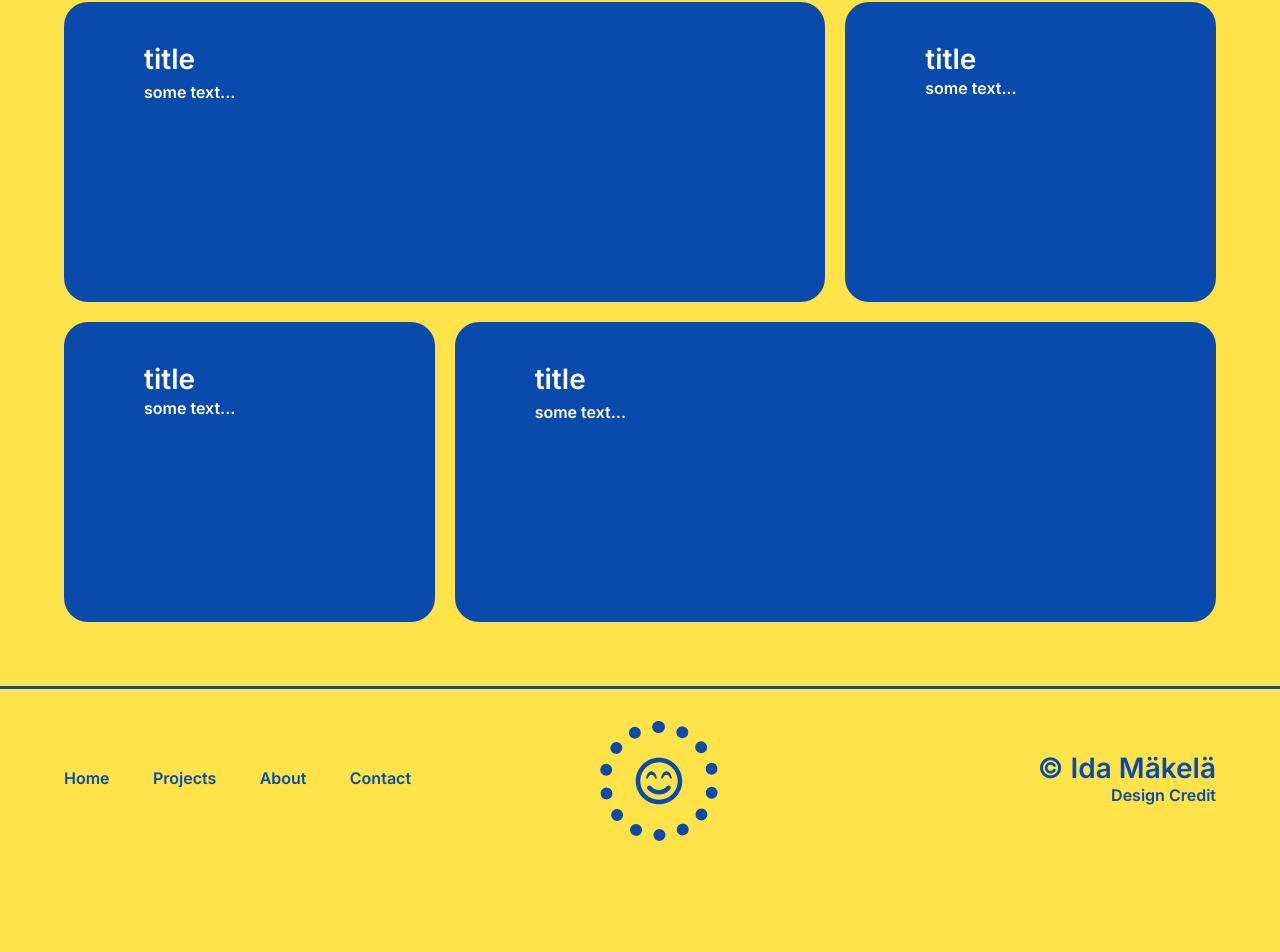
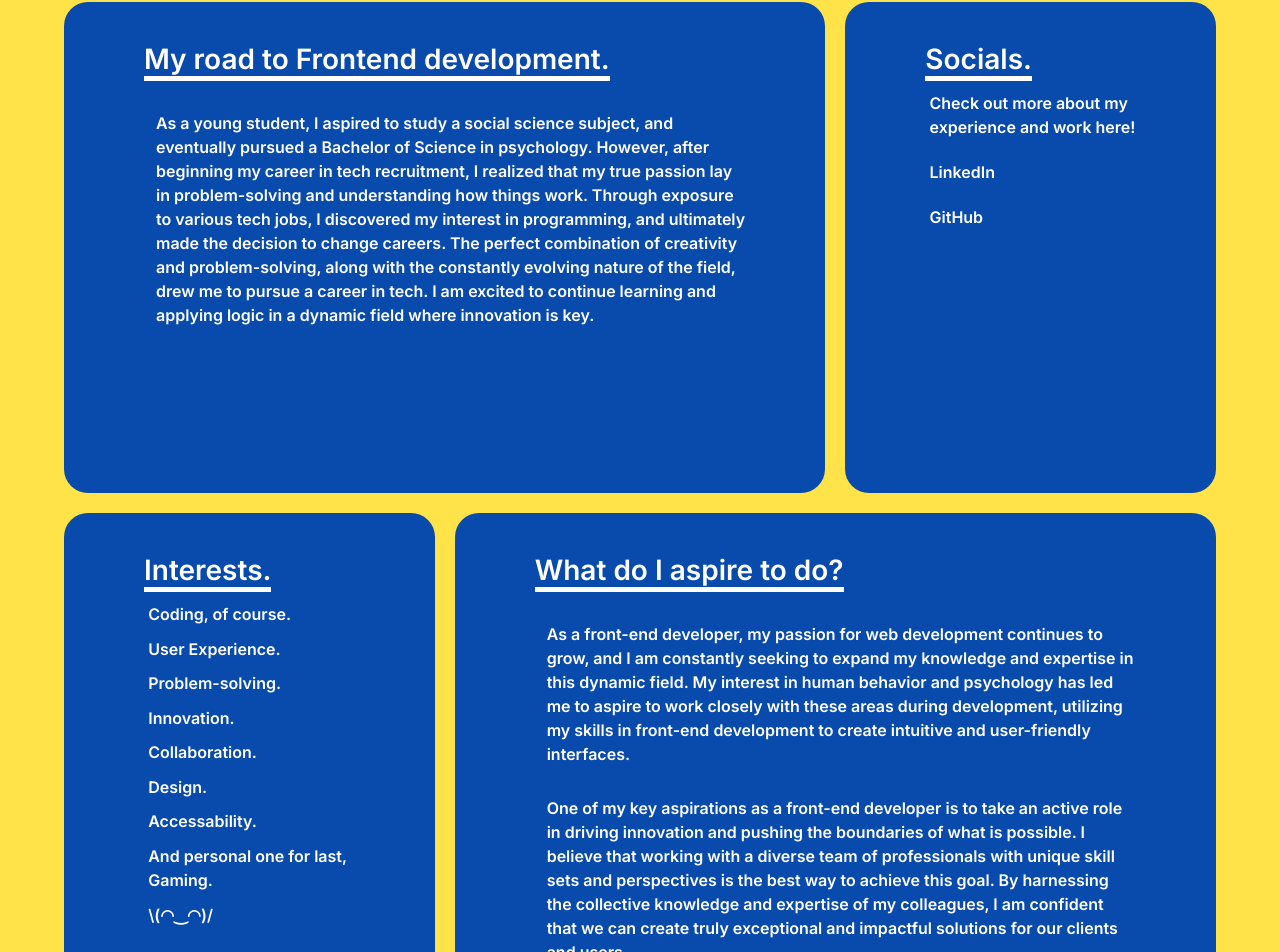
Before and after one commit to idamakela/assign-5, a Next.js app: page /about in a window 1280 px wide. Shown: the part 420-1372 px from the top of the page. Before the commit the page ends 1293 px from the top, so only its background shows below. Built offline with nearby package versions, Linux system fonts and the light colour scheme.

Commit message:
fixed content for about page

```diff
--- a/app/about/page.js
+++ b/app/about/page.js
@@ -11,23 +11,71 @@ export default function About() {
             </div>
             <div className="grid-container">
                 <div className="div1">
-                    <h3>title</h3>
-                    <p>some text...</p>
+                    <h3>My road to Frontend development.</h3>
+                    <p>
+                        As a young student, I aspired to study a social science
+                        subject, and eventually pursued a Bachelor of Science in
+                        psychology. However, after beginning my career in tech
+                        recruitment, I realized that my true passion lay in
+                        problem-solving and understanding how things work.
+                        Through exposure to various tech jobs, I discovered my
+                        interest in programming, and ultimately made the
+                        decision to change careers. The perfect combination of
+                        creativity and problem-solving, along with the
+                        constantly evolving nature of the field, drew me to
+                        pursue a career in tech. I am excited to continue
+                        learning and applying logic in a dynamic field where
+                        innovation is key.
+                    </p>
                 </div>
 
                 <div className="div2">
-                    <h3>title</h3>
-                    <p>some text...</p>
+                    <h3>Socials.</h3>
+                    <p>Check out more about my experience and work here!</p>
+                    <a href="https://www.linkedin.com/in/makelaida/">
+                        <p>LinkedIn</p>
+                    </a>
+                    <a href="https://github.com/idamakela">
+                        <p>GitHub</p>
+                    </a>
                 </div>
 
                 <div className="div3">
-                    <h3>title</h3>
-                    <p>some text...</p>
+                    <h3>Interests.</h3>
+                    <p>Coding, of course.</p>
+                    <p>User Experience.</p>
+                    <p>Problem-solving.</p>
+                    <p>Innovation.</p>
+                    <p>Collaboration.</p>
+                    <p>Design.</p>
+                    <p>Accessability.</p>
+                    <p>And personal one for last, Gaming.</p>
+                    <p>\(◠‿◠)/</p>
                 </div>
 
                 <div className="div4">
-                    <h3>title</h3>
-                    <p>some text...</p>
+                    <h3>What do I aspire to do?</h3>
+                    <p>
+                        As a front-end developer, my passion for web development
+                        continues to grow, and I am constantly seeking to expand
+                        my knowledge and expertise in this dynamic field. My
+                        interest in human behavior and psychology has led me to
+                        aspire to work closely with these areas during
+                        development, utilizing my skills in front-end
+                        development to create intuitive and user-friendly
+                        interfaces.
+                    </p>
+                    <p>
+                        One of my key aspirations as a front-end developer is to
+                        take an active role in driving innovation and pushing
+                        the boundaries of what is possible. I believe that
+                        working with a diverse team of professionals with unique
+                        skill sets and perspectives is the best way to achieve
+                        this goal. By harnessing the collective knowledge and
+                        expertise of my colleagues, I am confident that we can
+                        create truly exceptional and impactful solutions for our
+                        clients and users.
+                    </p>
                 </div>
             </div>
         </>
--- a/styles/about.scss
+++ b/styles/about.scss
@@ -22,16 +22,30 @@
         background-color: $font-color;
         border-radius: $base-radius;
         color: $base-color;
-        min-height: 300px;
         padding: 4em 8em;
 
         h3 {
             @include title-font;
-            margin-bottom: 1%;
+            border-bottom: solid 5px $base-color;
+            max-width: fit-content;
+        }
+
+        a {
+            margin-top: $base-indent;
+            text-decoration: none;
+            color: inherit;
+            cursor: pointer;
+
+            &:hover {
+                text-decoration: underline;
+            }
         }
 
         p {
             @include body-font;
+            line-height: 1.5;
+            margin-left: 2%;
+            margin-top: $base-indent;
         }
     }
 
```
